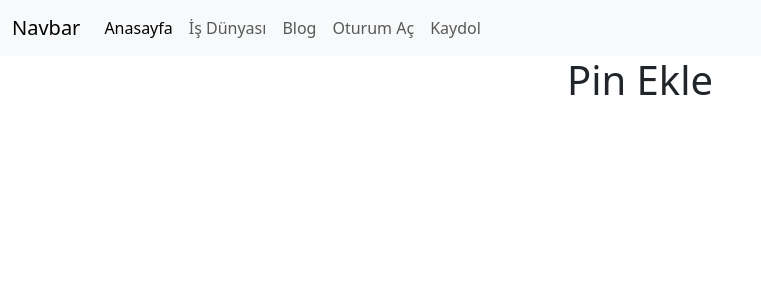
After one commit to mervezulaly/pinterest_frontend, a Django app: page /pinadd in a window 1280 px wide. The commit adds this page. Shown: the top 300 px of the page, without its empty margins (0-761 px from the left). Run offline with Django 4.2, Linux system fonts and the light colour scheme.

Commit message:
Pin Ekleme Sayfası Oluşturuldu

```diff
--- a/pinterest/urls.py
+++ b/pinterest/urls.py
@@ -23,5 +23,6 @@ urlpatterns = [
     path('register/',userRegister, name='register'),
     path('login/',userLogin,name='login'),
     path('logout/',userLogout, name='logout'),
-    path('hesabım/',hesap,name='hesap')
+    path('hesabım/',hesap,name='hesap'),
+    path('pinadd',pinAdd,name='pinAdd')
 ]
--- a/templates/includes/_navbar.html
+++ b/templates/includes/_navbar.html
@@ -23,6 +23,9 @@
             <a class="nav-link" onclick="exit(event)" href="{% url 'logout' %}" >Çıkış Yap</a>
           </li>
           <li class="nav-item">
+            <a class="nav-link"  href="{% url 'pinAdd' %}" >Pin Ekle</a>
+          </li>
+          <li class="nav-item">
             <a class="nav-link"  href="{% url 'hesap' %}" >Hesabım</a>
           </li>
           {% else %}
--- /dev/null
+++ b/templates/pinadd.html
@@ -0,0 +1,6 @@
+{% extends 'index.html' %}
+{% load static %}
+
+{% block content %}
+<h1 class="text-center">Pin Ekle</h1>
+{% endblock content %}
--- a/user/views.py
+++ b/user/views.py
@@ -72,3 +72,7 @@ def userLogout(request):
 
 def hesap(request):
     return render(request,'hesap.html')
+
+
+def pinAdd(request):
+    return render(request,'pinAdd.html')
```
Also changed, not shown: db.sqlite3.
